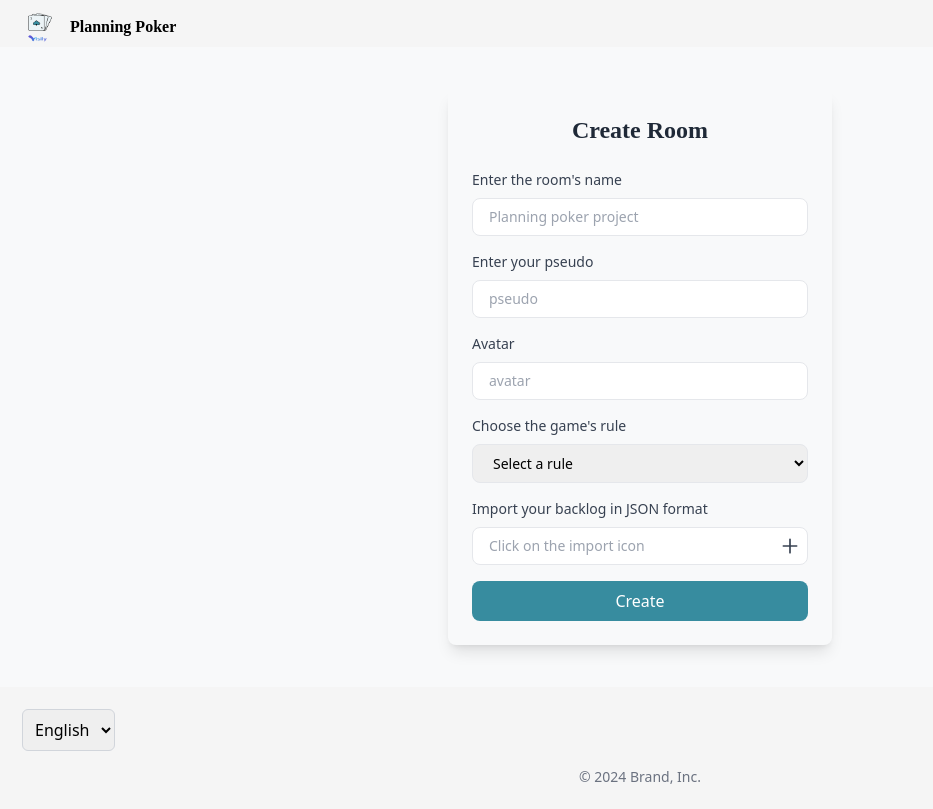
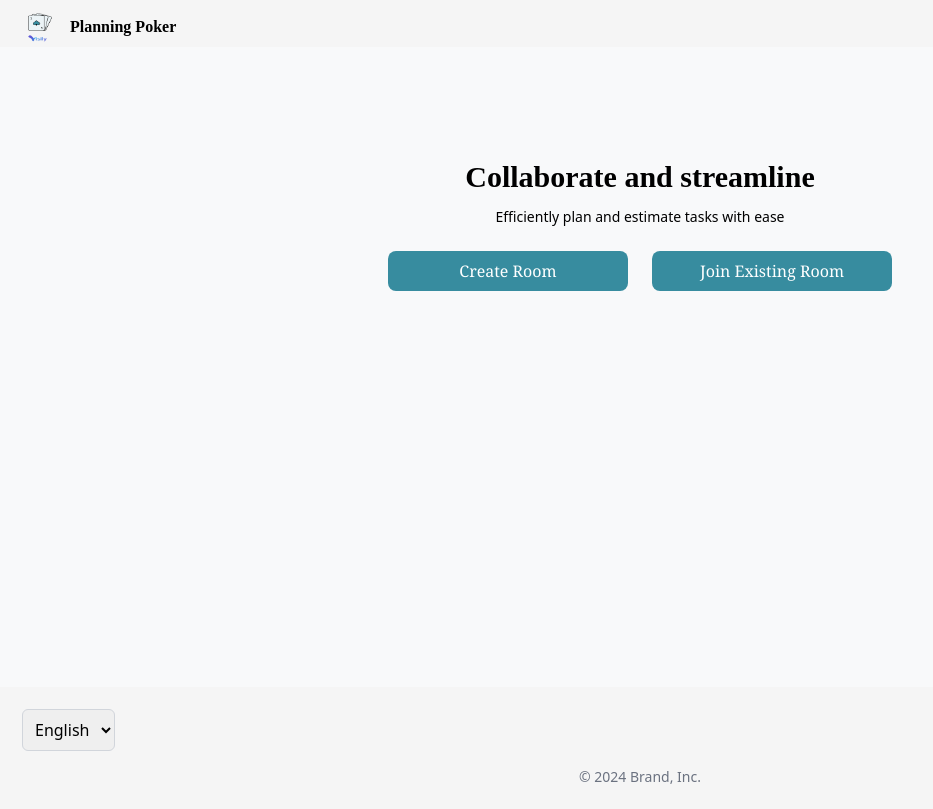
Before and after one commit to Afdal-B/Planning_Poker, a React (Create React App) app in the folder client/: page / in a window 1280 px wide. Shown: the whole page, without its empty margins (0-933 px from the left). Built offline with nearby package versions, Linux system fonts and the light colour scheme.

Commit message:
add routing

```diff
--- a/client/package.json
+++ b/client/package.json
@@ -8,6 +8,7 @@
     "jsdoc": "^4.0.4",
     "react": "^18.3.1",
     "react-dom": "^18.3.1",
+    "react-router": "^7.0.2",
     "react-scripts": "5.0.1",
     "web-vitals": "^2.1.4"
   },
--- a/client/src/App.js
+++ b/client/src/App.js
@@ -2,17 +2,18 @@ import LandingPage from "./pages/LandingPage";
 import CreateRoomPage from "./pages/CreateRoomPage";
 import JoinRoomPage from "./pages/JoinRoomPage";
 import UserInfosPage from "./pages/UserInfosPage";
-import { Routes, Route } from "react-router-dom";
+import { Routes, Route, BrowserRouter } from "react-router";
 export default function App() {
   return (
     <div>
-      <CreateRoomPage></CreateRoomPage>
-      {/*<Routes>
-      <Route path="/" element={<LandingPage />} />
-      <Route path="/create-room" element={<CreateRoomPage />} />
-      <Route path="/join-room" element={<JoinRoomPage />} />
-      <Route path="/profile" element={<UserInfosPage />} />
-    </Routes>*/}
+      <BrowserRouter>
+        <Routes>
+          <Route path="/" element={<LandingPage />} />
+          <Route path="/create-room" element={<CreateRoomPage />} />
+          <Route path="/join-room" element={<JoinRoomPage />} />
+          <Route path="/profile" element={<UserInfosPage />} />
+        </Routes>
+      </BrowserRouter>
     </div>
   );
 }
--- a/client/src/index.js
+++ b/client/src/index.js
@@ -3,7 +3,7 @@ import ReactDOM from "react-dom/client";
 import "./index.css";
 import App from "./App";
 import reportWebVitals from "./reportWebVitals";
-//import { BrowserRouter } from "react-router-dom";
+//import { BrowserRouter } from "react-router";
 const root = ReactDOM.createRoot(document.getElementById("root"));
 root.render(<App />);
 
```
Also changed, not shown: 1 other file (tests, documents, lock files or other folders).
